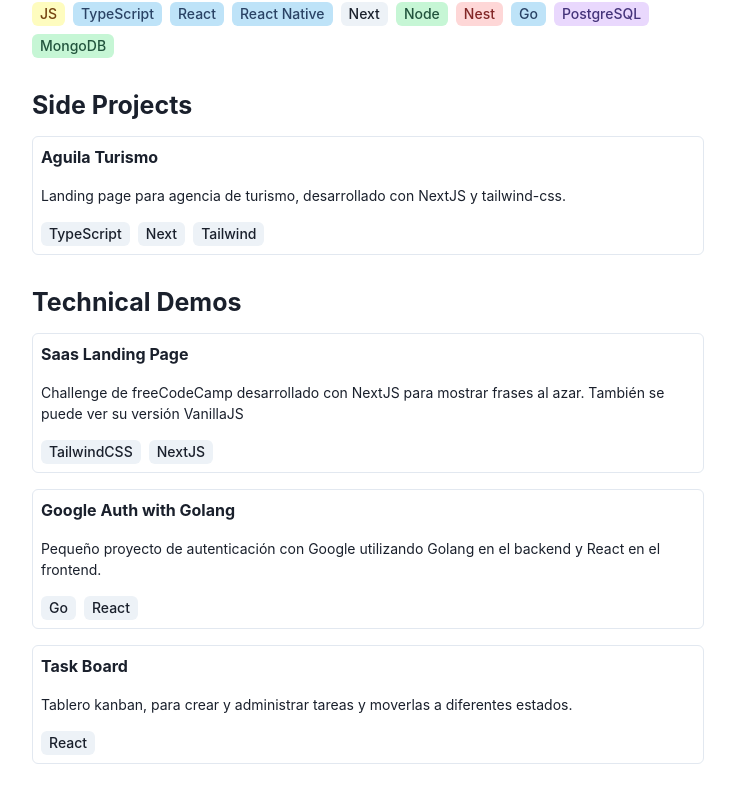
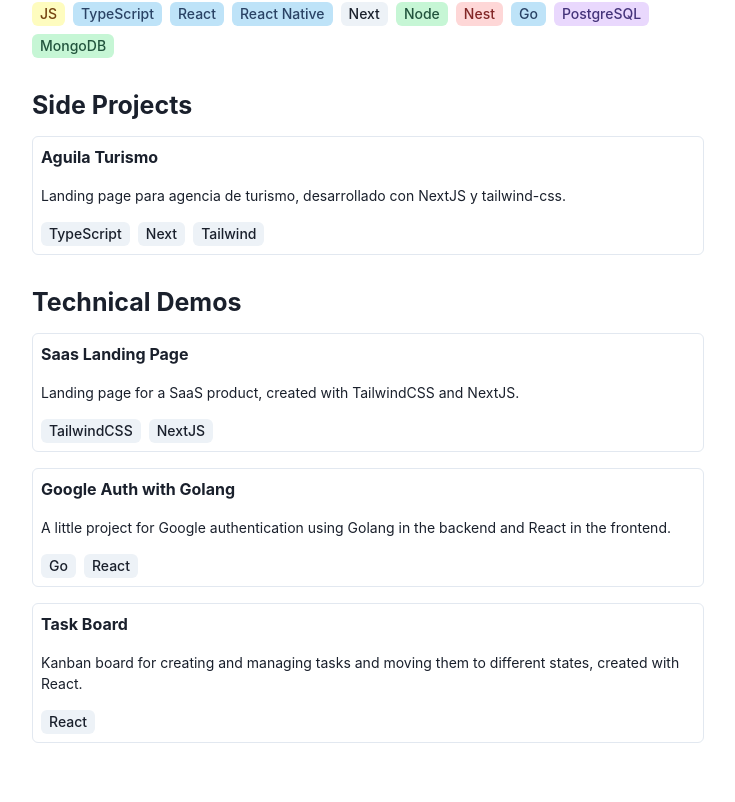
Before and after one commit to juansecalvinio/portfolio, a Next.js app: page / in a window 1280 px wide. Shown: the part 1219-2021 px from the top of the page, without its empty margins (272-1007 px from the left). Built offline with nearby package versions, Linux system fonts and the light colour scheme.

Commit message:
Update challenges projects

```diff
--- a/src/sections/ChallengesProjects/challeges-projects.ts
+++ b/src/sections/ChallengesProjects/challeges-projects.ts
@@ -9,21 +9,21 @@ export const challengesProjects: Project[] = [
   {
     title: "Saas Landing Page",
     description:
-      "Challenge de freeCodeCamp desarrollado con NextJS para mostrar frases al azar. También se puede ver su versión VanillaJS",
+      "Landing page for a SaaS product, created with TailwindCSS and NextJS.",
     href: "https://saas-landing-page-mocha-pi.vercel.app/",
     tags: ["TailwindCSS", "NextJS"],
   },
   {
     title: "Google Auth with Golang",
     description:
-      "Pequeño proyecto de autenticación con Google utilizando Golang en el backend y React en el frontend.",
+      "A little project for Google authentication using Golang in the backend and React in the frontend.",
     href: "https://go-auth-google-react.vercel.app/",
     tags: ["Go", "React"],
   },
   {
     title: "Task Board",
     description:
-      "Tablero kanban, para crear y administrar tareas y moverlas a diferentes estados.",
+      "Kanban board for creating and managing tasks and moving them to different states, created with React.",
     href: "https://task-board-opal.vercel.app/",
     tags: ["React"],
   },
```
